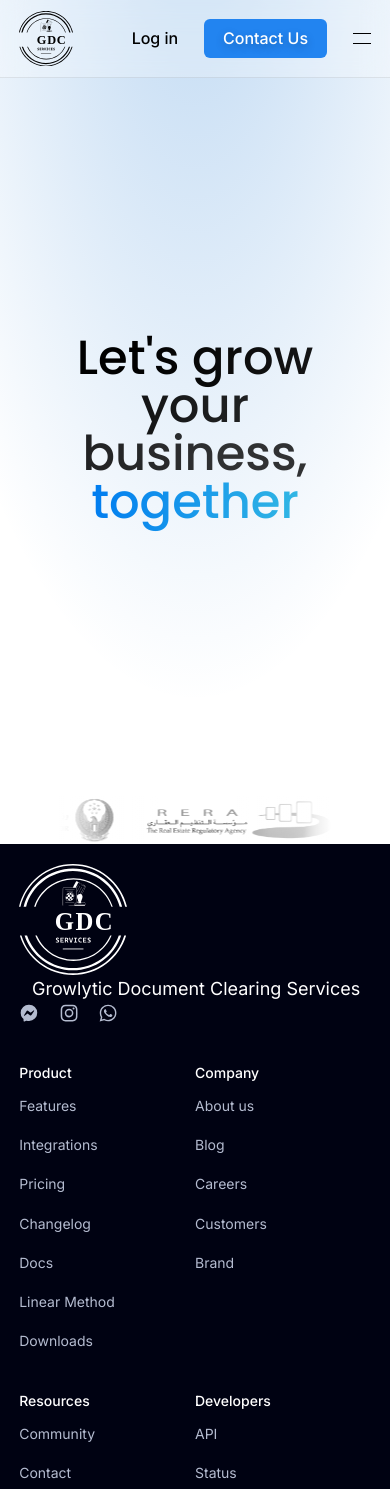
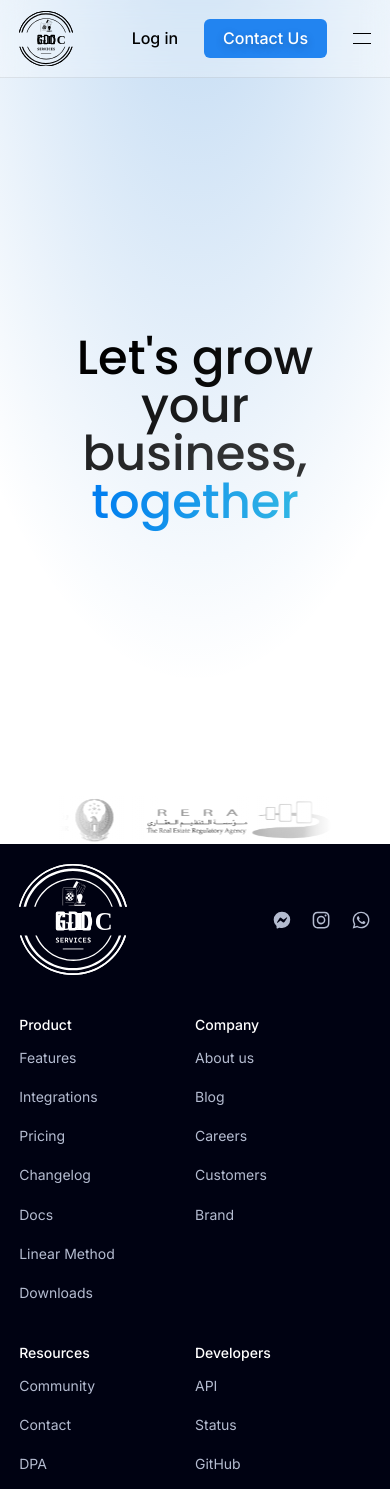
Before and after one commit to bitmatterlabs/bitmatter-web-gdcs, a Next.js app: page / in a window 390 px wide. Shown: the top 1489 px of the page. Built offline with nearby package versions, Linux system fonts and the light colour scheme.

Commit message:
fix: svg text

```diff
--- a/app/components/common/footer.tsx
+++ b/app/components/common/footer.tsx
@@ -64,7 +64,7 @@ export const Footer = () => {
           <div className="flex flex-row flex-wrap justify-between lg:flex-nowrap lg:mr-6 lg:flex-col">
             <div className="items-center space-x-2 flex flex-wrap">
               <GrowlyticOldIcon scale={0.12} color="#fff" />
-              <span className="font-normal text-lg block lg:hidden">
+              <span className="font-normal text-lg hidden">
                 Growlytic Document Clearing Services
               </span>
             </div>
--- a/app/components/icons/growlyticOld.tsx
+++ b/app/components/icons/growlyticOld.tsx
@@ -29,14 +29,18 @@ export const GrowlyticOldIcon = ({
       >
         GDC
       </text>
+      <path d="M449,13.16c211.55,0,388.91,146.35,436.37,343.33h14.86C852.36,152.16,669,0,450.09,0S47.82,152.16,0,356.49H12.57C60,159.51,237.4,13.16,449,13.16Zm0,897.71c-201.42,0-371.85-132.66-428.68-315.38H7.34c57.2,190.34,233.78,329,442.75,329s385.55-138.67,442.75-329H877.62C820.79,778.21,650.37,910.87,449,910.87Z" />
+      <path d="M384.76,539.53q0,14.4-14.38,14.39h-49.5q-14,0-14-14.39V411q0-14.49,14.29-14.49h49.19q14.39,0,14.38,14.49v33.6H361.12V416.7H330.44v117h30.68V489.64h-17.5v-20h41.14Z" />
+      <path d="M493.38,524.24q0,13.89-8.25,21.78t-22.23,7.9h-48V396.48h48q14,0,22.23,8t8.25,21.88Zm-23.64-3.92V429.88q0-13.19-13.78-13.18H438.45v117h16.9Q469.74,533.7,469.74,520.32Z" />
+      <path d="M600.38,539.53q0,14.4-14.38,14.39H536.9q-14,0-14-14.39V411q0-14.49,14-14.49H586q14.38,0,14.38,14.49v36.82H576.94V416.7H546.46v117h30.48V500.6h23.44Z" />
       <path d="M319.24,655.08a38.26,38.26,0,0,1-6.75-.59,28.48,28.48,0,0,1-5.85-1.65l1-7.75a39.44,39.44,0,0,0,6.27,2,25.7,25.7,0,0,0,5.76.71,8.44,8.44,0,0,0,4.7-1.09,3.53,3.53,0,0,0,1.64-3.12q0-2.67-3.36-4.25l-5.85-2.84a18.47,18.47,0,0,1-6.72-5.26,11.12,11.12,0,0,1-2.38-6.91,10.15,10.15,0,0,1,3.53-8.27q3.53-2.93,10-2.93a19.41,19.41,0,0,1,7.13,1.32,18.19,18.19,0,0,1,6,3.82l-5.22,6a17,17,0,0,0-4-2.91,8.54,8.54,0,0,0-3.87-1,6.41,6.41,0,0,0-3.94,1.07,3.71,3.71,0,0,0-1.4,3.12,4,4,0,0,0,1,2.55,9.07,9.07,0,0,0,2.82,2.18l5.51,2.85a20,20,0,0,1,6.65,5.22,10.18,10.18,0,0,1,2.34,6.4,9.82,9.82,0,0,1-3.91,8.36Q326.44,655.09,319.24,655.08Z" />
-      <path d="M345.2,654.5V613.75h7.58V654.5Zm0-33.78v-7h27.95v7Zm0,16.88v-7H368v7Zm0,16.9v-7h27.95v7Z" />
+      <path d="M345.2,654.5V613.75h7.58V654.5Zm0-33.78v-7h28v7Zm0,16.88v-7H368v7Zm0,16.9v-7h28v7Z" />
       <path d="M382.3,654.5V613.75h7.58V654.5Zm7.18-14.92v-7h7.31A5.37,5.37,0,0,0,400.9,631a7.32,7.32,0,0,0,0-8.77,5.4,5.4,0,0,0-4.11-1.55h-7.2l-.69-7h7.89q6.57,0,10.16,3.21t3.59,9.13q0,6.4-3.59,9.94t-10.16,3.55ZM403,654.5l-7.69-19.17h8L412,654.5Z" />
       <path d="M427.78,654.5l-10.53-40.75h7.83l8.32,34h.52l8.32-34h7.84L439.55,654.5Z" />
       <path d="M458.45,620.55v-6.8h25.77v6.8Zm0,34v-6.83h25.77v6.83Zm9.07,0V613.75h7.58V654.5Z" />
-      <path d="M513.26,655.08q-19.5,0-19.49-21,0-10,4.91-15.43t13.89-5.47a18.45,18.45,0,0,1,7.17,1.31,10.2,10.2,0,0,1,4.74,3.72l-4.25,5.54a8.54,8.54,0,0,0-3.29-2.49,10.67,10.67,0,0,0-4.31-.87,9.87,9.87,0,0,0-7.91,3.48q-3,3.5-3,9.92,0,14.07,12.48,14.06a20.75,20.75,0,0,0,8.21-1.72l1.32,7A28.42,28.42,0,0,1,513.26,655.08Z" />
+      <path d="M513.26,655.08q-19.49,0-19.49-21,0-10,4.91-15.43t13.89-5.47a18.45,18.45,0,0,1,7.17,1.31,10.2,10.2,0,0,1,4.74,3.72l-4.25,5.54a8.51,8.51,0,0,0-3.28-2.49,10.69,10.69,0,0,0-4.32-.87,9.88,9.88,0,0,0-7.91,3.48q-3,3.5-3,9.92,0,14.07,12.48,14.06a20.75,20.75,0,0,0,8.21-1.72l1.32,7A28.42,28.42,0,0,1,513.26,655.08Z" />
       <path d="M533.57,654.5V613.75h7.57V654.5Zm0-33.78v-7h27.95v7Zm0,16.88v-7h22.79v7Zm0,16.9v-7h27.95v7Z" />
-      <path d="M583,655.08a38.15,38.15,0,0,1-6.74-.59,28.4,28.4,0,0,1-5.86-1.65l1-7.75a39.44,39.44,0,0,0,6.27,2,25.7,25.7,0,0,0,5.76.71,8.46,8.46,0,0,0,4.71-1.09,3.52,3.52,0,0,0,1.63-3.12q0-2.67-3.36-4.25l-5.85-2.84a18.47,18.47,0,0,1-6.72-5.26,11.12,11.12,0,0,1-2.38-6.91A10.15,10.15,0,0,1,575,616.1q3.53-2.93,10-2.93a19.37,19.37,0,0,1,7.13,1.32,18.19,18.19,0,0,1,6,3.82l-5.22,6a17,17,0,0,0-4-2.91,8.54,8.54,0,0,0-3.87-1,6.36,6.36,0,0,0-3.93,1.07,3.69,3.69,0,0,0-1.41,3.12,4,4,0,0,0,1,2.55,9,9,0,0,0,2.83,2.18l5.51,2.85a19.92,19.92,0,0,1,6.64,5.22,10.18,10.18,0,0,1,2.34,6.4,9.84,9.84,0,0,1-3.9,8.36Q590.15,655.09,583,655.08Z" />
+      <path d="M583,655.08a38.15,38.15,0,0,1-6.74-.59,28.4,28.4,0,0,1-5.86-1.65l1-7.75a39.21,39.21,0,0,0,6.28,2,25.55,25.55,0,0,0,5.75.71,8.46,8.46,0,0,0,4.71-1.09,3.52,3.52,0,0,0,1.63-3.12q0-2.67-3.36-4.25l-5.85-2.84a18.47,18.47,0,0,1-6.72-5.26,11.18,11.18,0,0,1-2.38-6.91A10.15,10.15,0,0,1,575,616.1c2.36-2,5.68-2.93,10-2.93a19.37,19.37,0,0,1,7.13,1.32,18.33,18.33,0,0,1,6,3.82l-5.23,6a17,17,0,0,0-4-2.91,8.54,8.54,0,0,0-3.87-1,6.36,6.36,0,0,0-3.93,1.07,3.69,3.69,0,0,0-1.41,3.12,4,4,0,0,0,1,2.55,9,9,0,0,0,2.83,2.18l5.51,2.85a19.92,19.92,0,0,1,6.64,5.22,10.18,10.18,0,0,1,2.34,6.4,9.84,9.84,0,0,1-3.9,8.36Q590.16,655.09,583,655.08Z" />
       <path d="M454.55,129.49c146.94,0,271.69,95,316.13,227h10.39C736.17,218.61,606.59,119,453.72,119S171.27,218.61,126.37,356.49h12C182.86,224.53,307.61,129.49,454.55,129.49Zm0,667c-137.1,0-254.88-82.74-306.14-201H135.9C187.75,719.9,310.52,807.35,453.72,807.35s266-87.45,317.82-211.86H760.69C709.43,713.75,591.65,796.49,454.55,796.49Z" />
       <path d="M449.4,59c186.33,0,343.22,126,390.08,297.5h20.11c-46.9-183-213-318.36-410.63-318.36S85.22,173.44,38.31,356.49h21C106.17,185,263.07,59,449.4,59Zm0,808.74c-177.06,0-327.54-113.79-382.28-272.24H46.52C102.44,764.2,261.48,885.9,449,885.9S795.47,764.2,851.39,595.49H831.67C776.93,753.94,626.45,867.73,449.4,867.73Z" />
       <rect x="365.05" y="704.49" width="172" height="7" />
```
